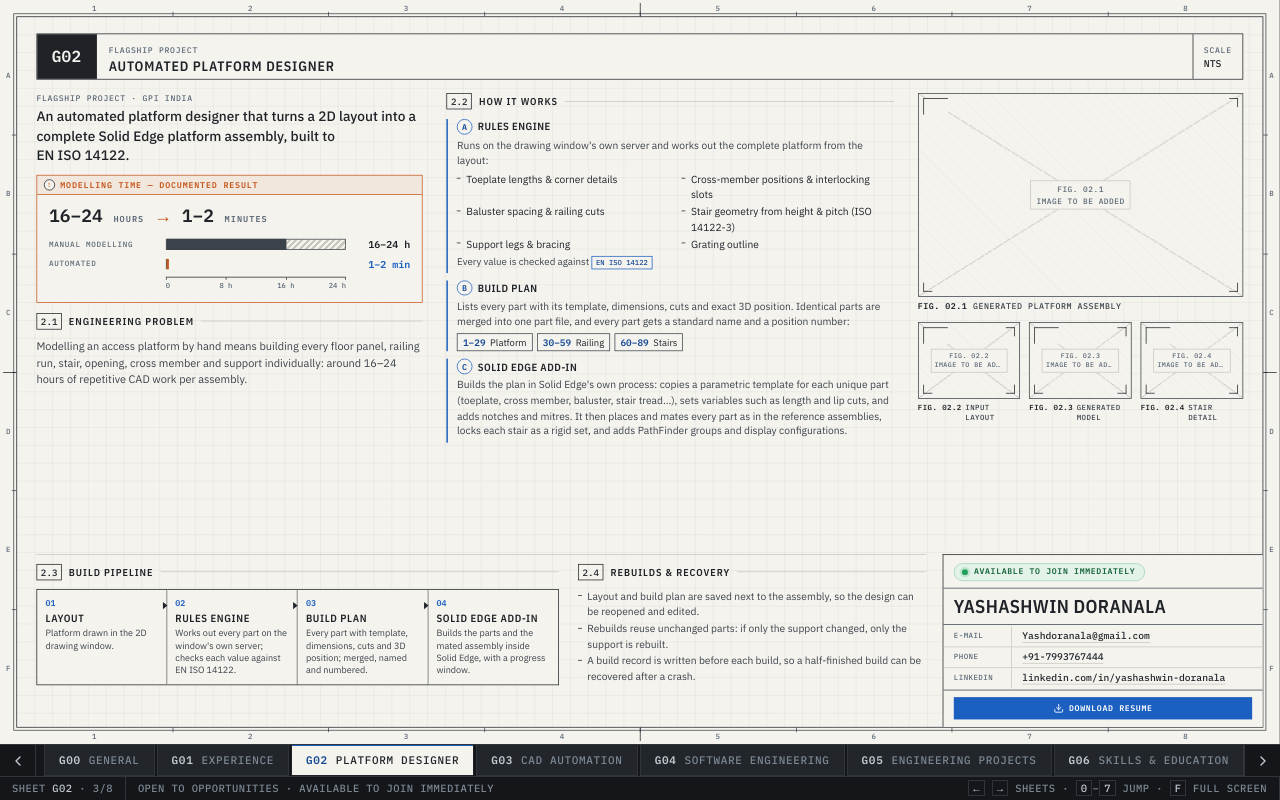
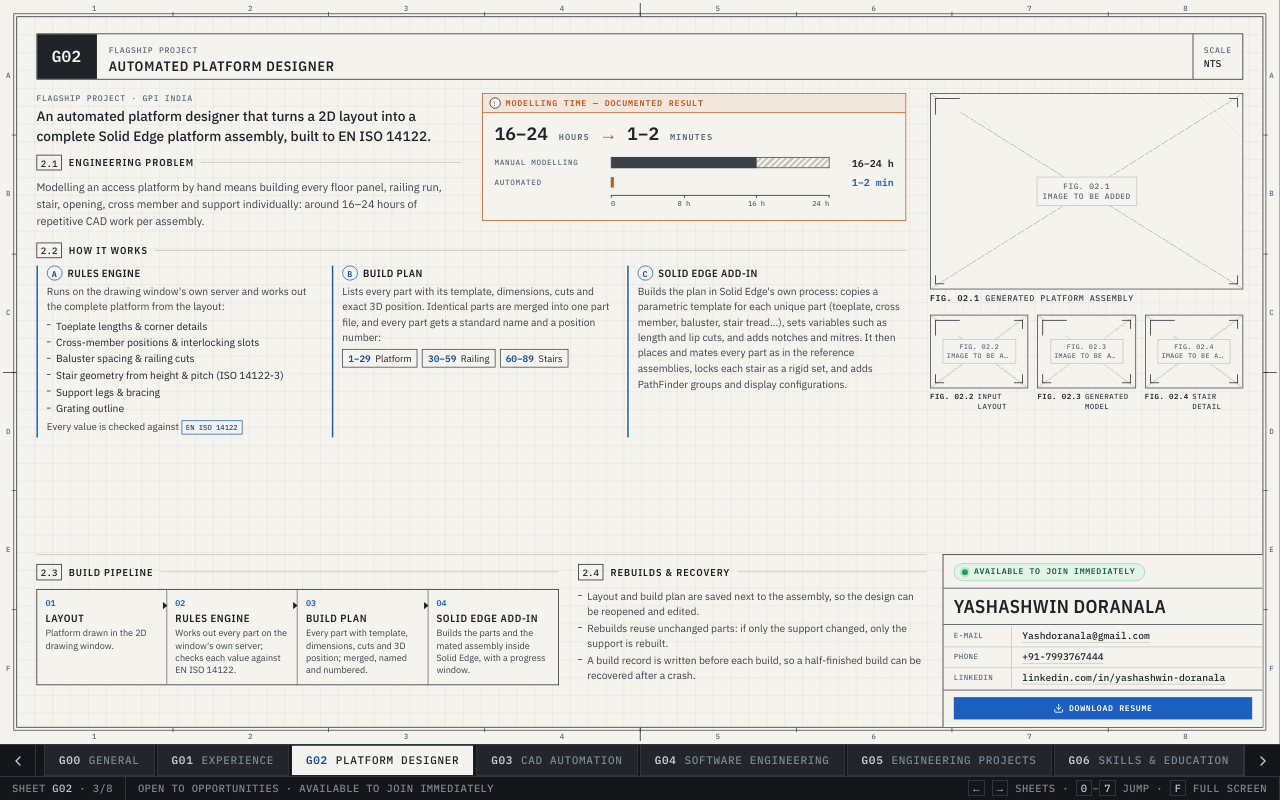
Before and after one commit to HsayYD/Portfolio, a Next.js app: page / in a window 1280 px wide. Both pictures are taken after a click on the tab "G02 PLATFORM DESIGNER". Built offline with nearby package versions, Linux system fonts and the light colour scheme.

Commit message:
G02: stack 2.1 → 2.2 → 2.3 top to bottom
Co-Authored-By: Claude Opus 5.5 <noreply@anthropic.com>
Claude-Session: https://claude.ai/code/session_01HaAqdXqxTuinBnmdidnP78

```diff
--- a/src/app/sheets.css
+++ b/src/app/sheets.css
@@ -86,16 +86,18 @@
 .xrefs { display: flex; flex-wrap: wrap; align-items: center; gap: 0.4em; }
 
 /* ── G02 ─────────────────────────────────────────────────────────────── */
-.g02 { display: grid; grid-template-columns: minmax(0, 0.95fr) minmax(0, 1.1fr) minmax(0, 0.8fr); gap: 32px; align-items: start; }
-.g02-col { display: flex; flex-direction: column; gap: 14px; }
+.g02 { display: grid; grid-template-columns: minmax(0, 1fr) minmax(0, 0.36fr); gap: 32px; align-items: start; }
+.g02-text { display: flex; flex-direction: column; gap: 18px; }
+.g02-top { display: grid; grid-template-columns: minmax(0, 1fr) minmax(0, 1fr); gap: 28px; align-items: start; }
+.g02-col { display: flex; flex-direction: column; gap: 12px; }
+.how-steps { display: grid; grid-template-columns: repeat(3, minmax(0, 1fr)); gap: 22px; }
 .g02-col .prose { font-size: 0.92em; margin: 0; }
-.how { gap: 10px; }
-.how .sec { margin-bottom: 0.2em; }
+.how .sec { margin-bottom: 0.7em; }
 .how-step { border-left: 2px solid var(--accent); padding: 0 0 0 12px; font-size: 0.86em; }
 .how-step h4 { display: flex; align-items: center; gap: 0.5em; margin: 0 0 0.3em; font: 600 1.02em var(--f-cond); letter-spacing: 0.05em; text-transform: uppercase; }
 .how-step h4 .balloon { font-size: 0.8em; border-color: var(--accent); color: var(--accent-ink); }
 .how-step p { margin: 0 0 0.35em; color: var(--ink-2); }
-.how-list { margin: 0 0 0.3em; padding: 0; list-style: none; display: grid; grid-template-columns: 1fr 1fr; gap: 0.15em 1.2em; }
+.how-list { margin: 0 0 0.3em; padding: 0; list-style: none; display: grid; grid-template-columns: 1fr; gap: 0.12em; }
 .how-list li { position: relative; padding-left: 0.9em; color: var(--ink); }
 .how-list li::before { content: ""; position: absolute; left: 0; top: 0.62em; width: 5px; height: 1px; background: var(--ink); }
 .how-list.tight { grid-template-columns: 1fr; font-size: 0.86em; }
@@ -231,7 +233,8 @@
   .g01, .g03 { display: block; }
   .g00-side { max-width: 20em; }
   .name-plate { font-size: 2.6em; }
-  .roles, .g03-cols, .notes.two { display: block !important; }
+  .roles, .g03-cols, .notes.two, .g02-top, .how-steps { display: block !important; }
+  .g02-top > * + *, .how-steps > * + * { margin-top: 1.2em; }
   .how-list { grid-template-columns: 1fr; }
   .role + .role { margin-top: 1.2em; }
   .tl-row, .tl-axis { grid-template-columns: 6.5em minmax(0, 1fr); gap: 0.6em; }
--- a/src/components/sheets/G02PlatformDesigner.tsx
+++ b/src/components/sheets/G02PlatformDesigner.tsx
@@ -64,14 +64,25 @@ export function G02PlatformDesigner() {
       <SheetHeader sheet={sheets[2]} />
 
       <div className="pg-main g02">
-        {/* — column 1: what it is, the result, the problem — */}
+        <div className="g02-text">
+          {/* — top: what it is, the problem, the result — */}
+          <div className="g02-top">
             <div className="g02-col">
               <div>
                 <div className="label">Flagship project · GPI India</div>
                 <p className="lede">
-              An automated platform designer that turns a 2D layout into a complete Solid Edge platform assembly,
-              built to EN&nbsp;ISO&nbsp;14122.
+                  An automated platform designer that turns a 2D layout into a complete Solid Edge platform
+                  assembly, built to EN&nbsp;ISO&nbsp;14122.
                 </p>
+              </div>
+              <section>
+                <Sec n="2.1">Engineering problem</Sec>
+                <p className="prose">
+                  Modelling an access platform by hand means building every floor panel, railing run, stair,
+                  opening, cross member and support individually: around 16–24 hours of repetitive CAD work per
+                  assembly.
+                </p>
+              </section>
             </div>
 
             <TechnicalCallout title="Modelling time — documented result" tone="mark" ref_="!">
@@ -80,20 +91,12 @@ export function G02PlatformDesigner() {
               </div>
               <TimeReduction />
             </TechnicalCallout>
-
-          <section>
-            <Sec n="2.1">Engineering problem</Sec>
-            <p className="prose">
-              Modelling an access platform by hand means building every floor panel, railing run, stair, opening,
-              cross member and support individually: around 16–24 hours of repetitive CAD work per assembly.
-            </p>
-          </section>
           </div>
 
-        {/* — column 2: how it works — */}
-        <div className="g02-col how">
+          {/* — below: how it works — */}
+          <section className="how">
             <Sec n="2.2">How it works</Sec>
-
+            <div className="how-steps">
               <div className="how-step">
                 <h4><span className="balloon">A</span> Rules engine</h4>
                 <p>Runs on the drawing window&apos;s own server and works out the complete platform from the layout:</p>
@@ -120,14 +123,16 @@ export function G02PlatformDesigner() {
                 <h4><span className="balloon">C</span> Solid Edge add-in</h4>
                 <p>
                   Builds the plan in Solid Edge&apos;s own process: copies a parametric template for each unique part
-              (toeplate, cross member, baluster, stair tread…), sets variables such as length and lip cuts, and adds
-              notches and mitres. It then places and mates every part as in the reference assemblies, locks each
-              stair as a rigid set, and adds PathFinder groups and display configurations.
+                  (toeplate, cross member, baluster, stair tread…), sets variables such as length and lip cuts, and
+                  adds notches and mitres. It then places and mates every part as in the reference assemblies, locks
+                  each stair as a rigid set, and adds PathFinder groups and display configurations.
                 </p>
               </div>
             </div>
+          </section>
+        </div>
 
-        {/* — column 3: figures — */}
+        {/* — right: figures — */}
         <div className="g02-figs">
           <ProjectImagePlaceholder image="platformAssembly" />
           <div className="figs3">
```
Lines whose indentation alone changed are shown as unchanged.
